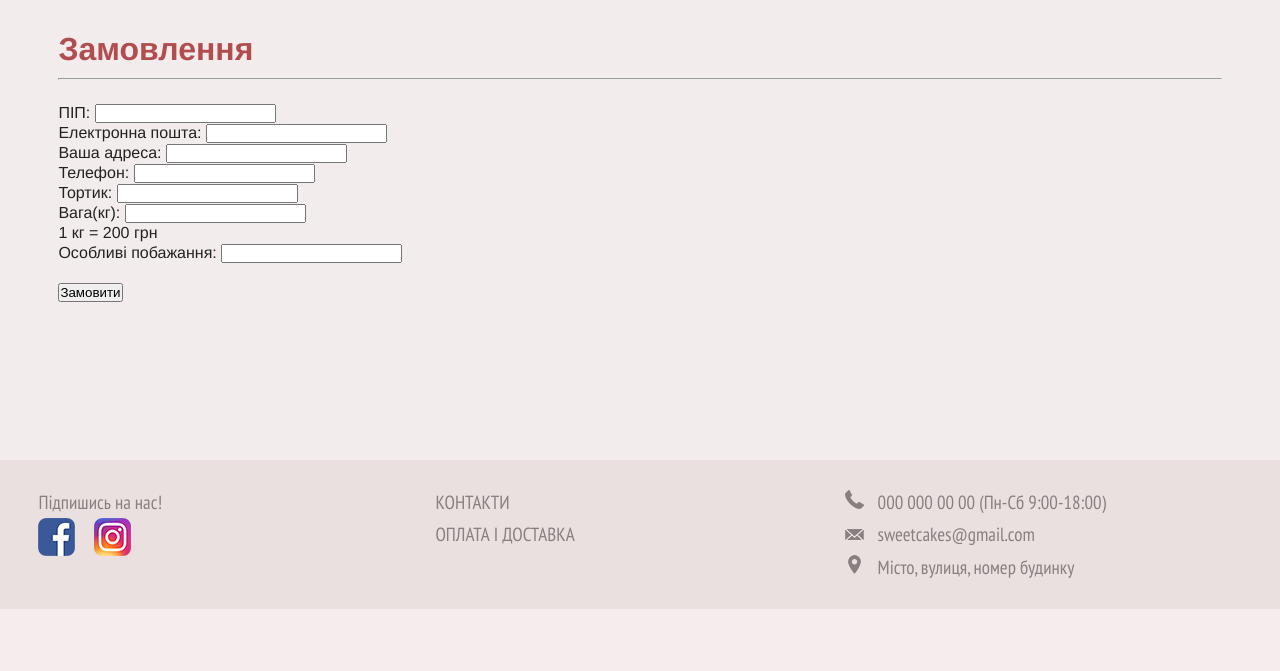
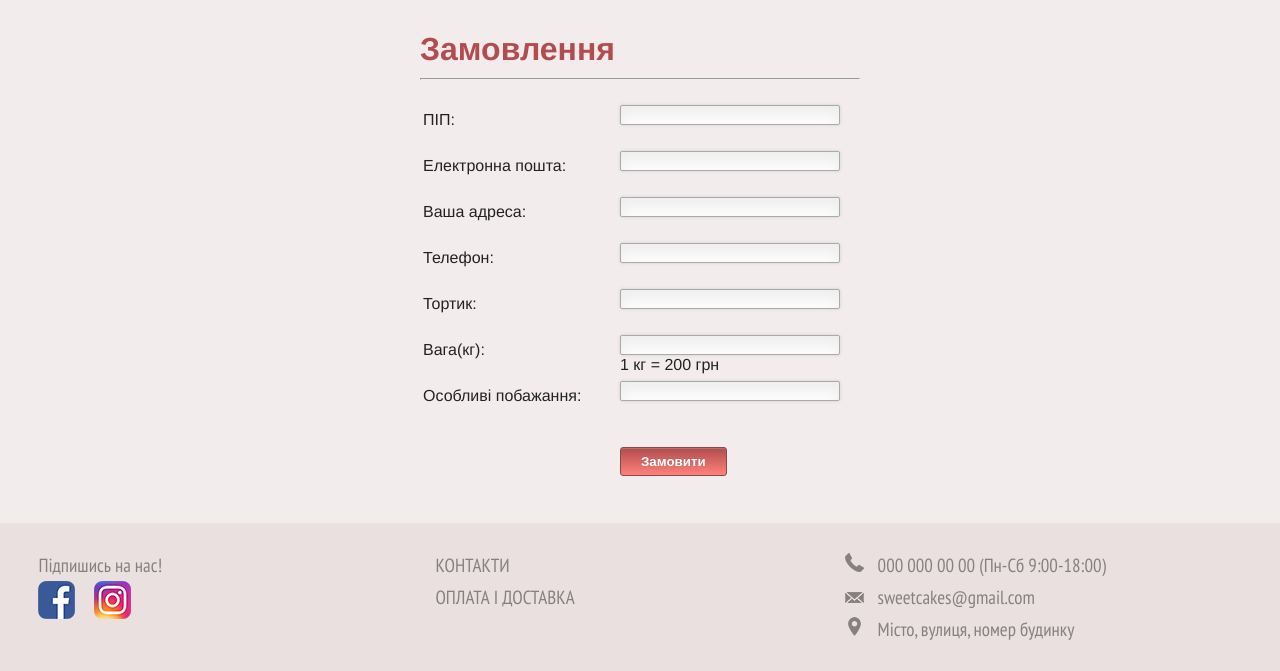
Before and after one commit to KarinaVasilkova/cakeshop, a PHP site: page /index.php?action=order in a window 1280 px wide. Shown: the part 191-862 px from the top of the page. Before the commit the page ends 800 px from the top, so only its background shows below. Run offline with PHP 8.4, Linux system fonts and the light colour scheme; some web fonts are replaced.

Commit message:
Update order.php

```diff
--- a/views/order.php
+++ b/views/order.php
@@ -1,34 +1,34 @@
 <div class="content">
   <div class="absolutemain">
-    <div class="registration">
+    <div class="order">
         <h1>Замовлення</h1> <hr> <br>
     <form action="./index.php?action=order_check" method="post">
-        <div class="registrationform">
+        <div class="orderform">
             <label for="pip">ПІП:</label>
             <input type="text" name="pip"/>
         </div>
-        <div class="registrationform">
+        <div class="orderform">
             <label for="email">Електронна пошта:</label>
             <input type="email" name="email"/>
         </div>
-        <div class="registrationform">
+        <div class="orderform">
             <label for="address">Ваша адреса:</label>
             <input type="text" name="address"/>
         </div>
-        <div class="registrationform">
+        <div class="orderform">
             <label for="phone">Телефон:</label>
             <input type="text" name="phone"/>
         </div>
-        <div class="registrationform">
+        <div class="orderform">
             <label for="cake">Тортик:</label>
             <input type="text" name="cake"/>
         </div>
-        <div class="registrationform">
+        <div class="orderform">
             <label for="kg">Вага(кг):</label>
             <input type="text" name="kg"/>
             <p>1 кг = 200 грн</p>
         </div>
-        <div class="registrationform">
+        <div class="orderform">
             <label for="wishes">Особливі побажання:</label>
             <input type="textarea" name="wishes"/>
         </div>
@@ -48,7 +48,7 @@
     }
 ?>
 
-        <div class="registrationform">
+        <div class="orderform">
             <button type="submit">Замовити</button>
         </div>
     </form>
```
